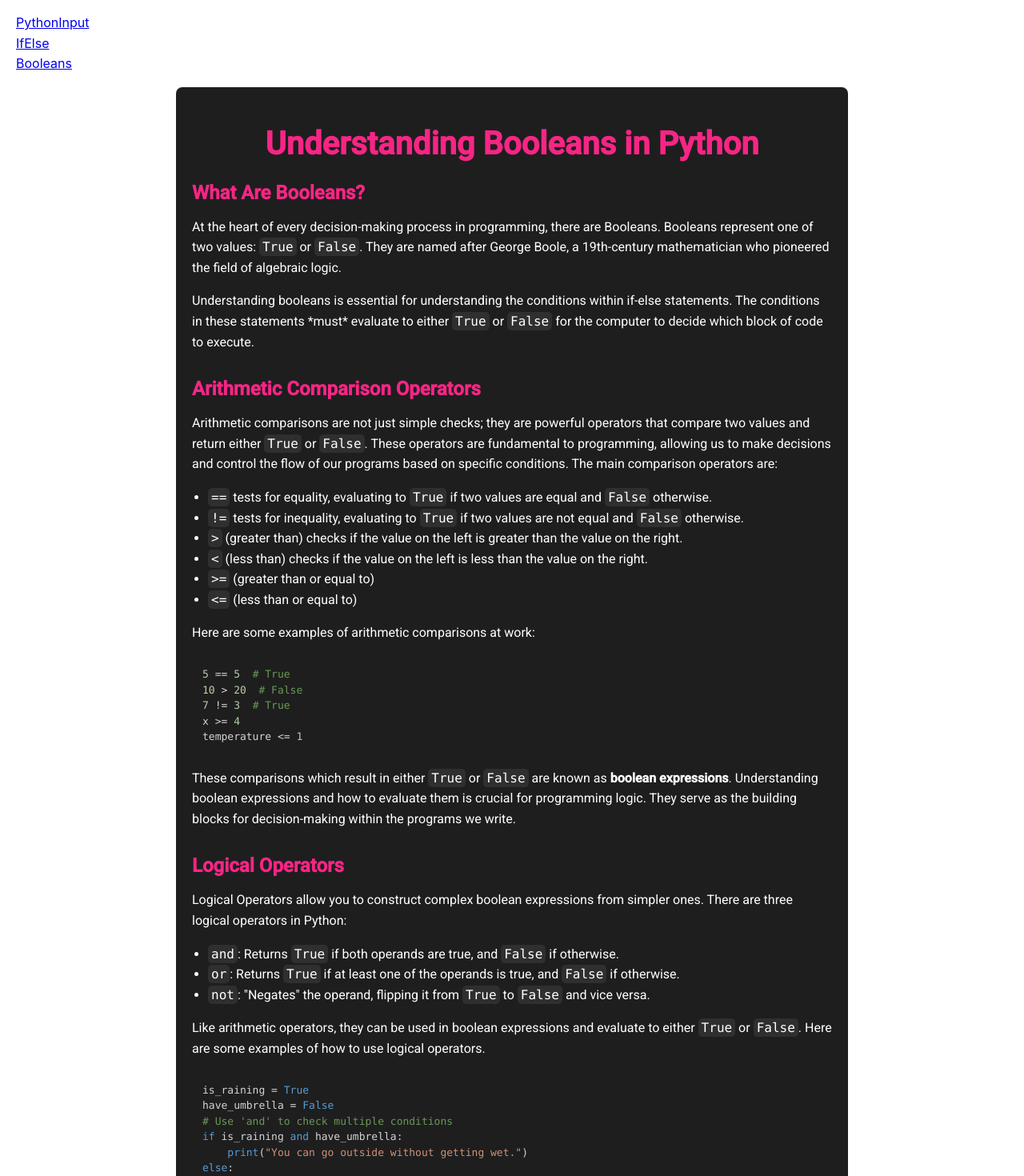
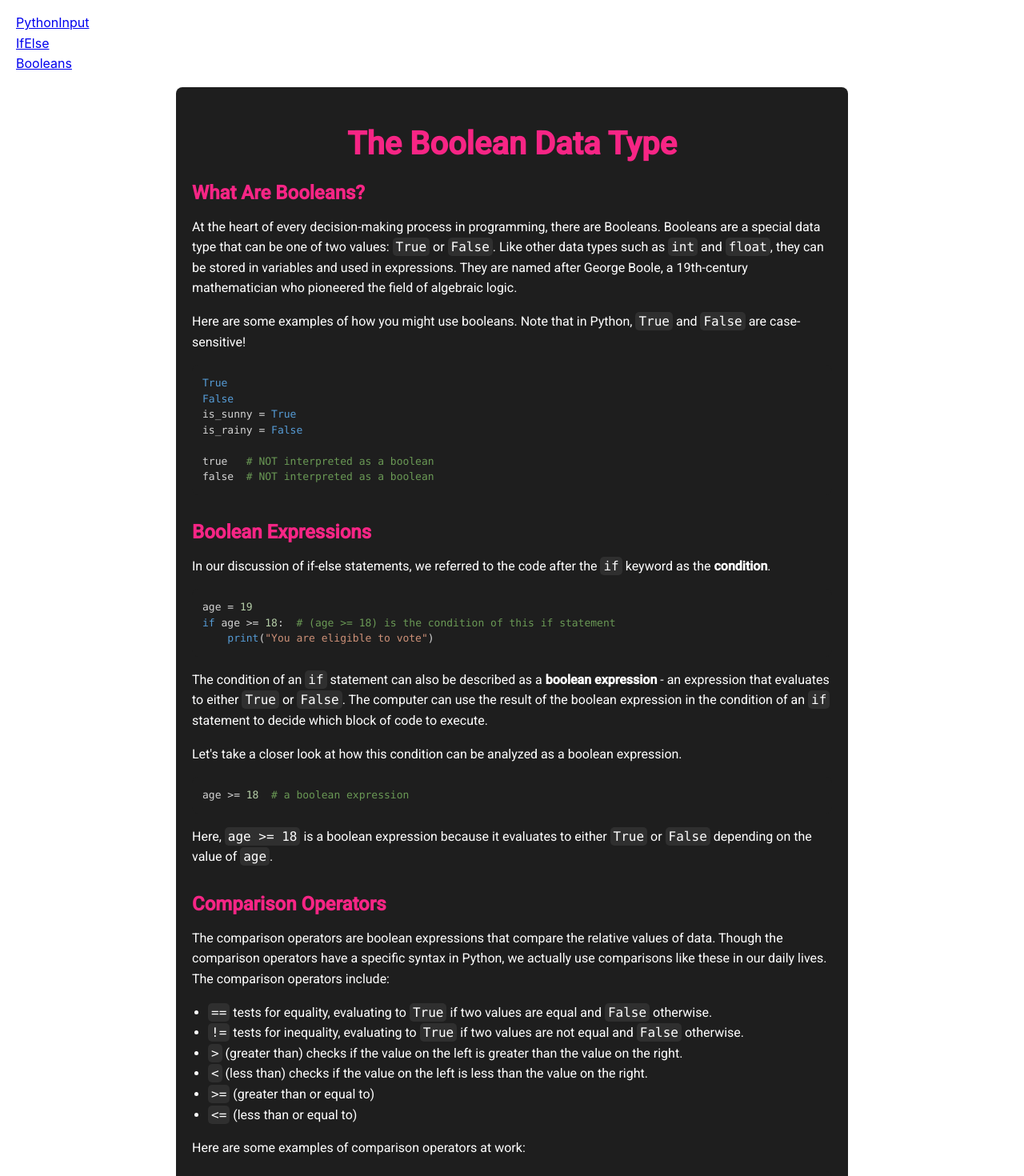
Before and after one commit to lawrluor/code-with-the-pros, a React (Create React App) app: page /booleans in a window 1280 px wide. Shown: the top 1470 px of the page at 80% size. Built offline with nearby package versions, Linux system fonts and the light colour scheme.

Commit message:
Booleans and if-else sections python

```diff
--- a/src/pages/03Booleans.jsx
+++ b/src/pages/03Booleans.jsx
@@ -4,24 +4,45 @@ import CodeBlock from '../components/CodeBlock';
 const Booleans = () => {
     return (
         <div className="lesson-container">
-            <h1>Understanding Booleans in Python</h1>
+            <h1>The Boolean Data Type</h1>
 
             <section>
                 <h2>What Are Booleans?</h2>
                 <p>
-                    At the heart of every decision-making process in programming, there are Booleans. Booleans represent one of two values: <code className="inline">True</code> or <code className="inline">False</code>.
+                    At the heart of every decision-making process in programming, there are Booleans. Booleans are a special data type that can be one of two values: <code className="inline">True</code> or <code className="inline">False</code>. Like other data types such as <code className="inline">int</code> and <code className="inline">float</code>, they can be stored in variables and used in expressions.
 
                     They are named after George Boole, a 19th-century mathematician who pioneered the field of algebraic logic.
                 </p>
 
-                <p>
-                    Understanding booleans is essential for understanding the conditions within if-else statements. The conditions in these statements *must* evaluate to either <code className="inline">True</code> or <code className="inline">False</code> for the computer to decide which block of code to execute.
-                </p>
+                <p>Here are some examples of how you might use booleans. Note that in Python, <code className="inline">True</code> and <code className="inline">False</code> are case-sensitive!</p>
+                <CodeBlock codeString={`True
+False
+is_sunny = True
+is_rainy = False
+
+true   # NOT interpreted as a boolean
+false  # NOT interpreted as a boolean`}></CodeBlock>
+
             </section>
 
             <section>
-                <h2>Arithmetic Comparison Operators</h2>
-                <p>Arithmetic comparisons are not just simple checks; they are powerful operators that compare two values and return either <code className="inline">True</code> or <code className="inline">False</code>. These operators are fundamental to programming, allowing us to make decisions and control the flow of our programs based on specific conditions. The main comparison operators are:</p>
+                <h2>Boolean Expressions</h2>
+
+                <p>In our discussion of if-else statements, we referred to the code after the <code className="inline">if</code> keyword as the <strong>condition</strong>.</p>
+                <CodeBlock codeString={`age = 19
+if age >= 18:  # (age >= 18) is the condition of this if statement
+    print("You are eligible to vote")`}></CodeBlock>
+
+                <p>The condition of an <code className="inline">if</code> statement can also be described as a <strong>boolean expression</strong> - an expression that evaluates to either <code className="inline">True</code> or <code className="inline">False</code>. The computer can use the result of the boolean expression in the condition of an <code className="inline">if</code> statement to decide which block of code to execute.</p>
+                <p>Let's take a closer look at how this condition can be analyzed as a boolean expression.</p>
+                <CodeBlock codeString={`age >= 18  # a boolean expression`}></CodeBlock>
+                <p>Here, <code className="inline">age &gt;= 18</code> is a boolean expression because it evaluates to either <code className="inline">True</code> or <code className="inline">False</code> depending on the value of <code className="inline">age</code>.</p>
+
+            </section>
+
+            <section>
+                <h2>Comparison Operators</h2>
+                <p>The comparison operators are boolean expressions that compare the relative values of data. Though the comparison operators have a specific syntax in Python, we actually use comparisons like these in our daily lives. The comparison operators include:</p>
                 <ul>
                     <li><code className="inline">==</code> tests for equality, evaluating to <code className="inline">True</code> if two values are equal and <code className="inline">False</code> otherwise.</li>
                     <li><code className="inline">!=</code> tests for inequality, evaluating to <code className="inline">True</code> if two values are not equal and <code className="inline">False</code> otherwise.</li>
@@ -30,19 +51,20 @@ const Booleans = () => {
                     <li><code className="inline">&gt;=</code> (greater than or equal to)</li>
                     <li><code className="inline">&lt;=</code> (less than or equal to)</li>
                 </ul>
-                <p>Here are some examples of arithmetic comparisons at work:</p>
-                <CodeBlock codeString={`5 == 5  # True
+
+                <p>Here are some examples of comparison operators at work:</p>
+                <CodeBlock codeString={`5 == 5   # True
 10 > 20  # False
-7 != 3  # True
+7 != 3   # True
 x >= 4
 temperature <= 1
 `} />
-                <p>These comparisons which result in either <code className="inline">True</code> or <code className="inline">False</code> are known as <strong>boolean expressions</strong>. Understanding boolean expressions and how to evaluate them is crucial for programming logic. They serve as the building blocks for decision-making within the programs we write.</p>
+                <p>The comparison operators are not just simple checks; they are powerful operators that compare two values and return either <code className="inline">True</code> or <code className="inline">False</code>. These operators are fundamental to programming, allowing us to make decisions and control the flow of our programs based on specific conditions.</p>
             </section>
 
             <section>
                 <h2>Logical Operators</h2>
-                <p>Logical Operators allow you to construct complex boolean expressions from simpler ones. There are three logical operators in Python:</p>
+                <p>Logical Operators allow you to construct complex boolean expressions from simpler ones. Like arithmetic comparison operators, using them also results in boolean expressions. There are three logical operators in Python:</p>
                 <ul>
                     <li><code className="inline">and</code>: Returns <code className="inline">True</code> if both operands are true, and <code className="inline">False</code> if otherwise.</li>
                     <li><code className="inline">or</code>: Returns <code className="inline">True</code> if at least one of the operands is true, and <code className="inline">False</code> if otherwise.</li>
@@ -160,15 +182,15 @@ bool('')  # False
 bool([1, 2, 3])  # True, because the list is not empty
 bool([])  # False, because the list is empty`} />
                 <p>Why does Python have truthy and falsy values? This feature enables you to write more readable and concise conditions. For example, instead of checking if a list's length is greater than zero to determine if it's not empty, you can directly use the list in a condition. This leverages Python's ability to treat non-empty collections as truthy:</p>
-                <CodeBlock codeString={`my_list = [1, 2, 3]
+                <CodeBlock codeString={`my_list = [1, 2, 3]  # truthy value
 if my_list:
-    print("The list is not empty!")  # This will execute`} />
+    print("The line of code will execute")
+
+x = 0  # falsy value
+if x:
+    print("This line of code will not execute")
+            `} />
                 <p>Understanding truthy and falsy values is crucial for effectively controlling the flow of your programs and writing Pythonic code that is both clear and concise.</p>
-            </section>
-
-            <section>
-                <h2>Putting It All Together</h2>
-                <p>Mastering the use of Booleans and arithmetic comparisons is essential for programming. They help your code make decisions and react differently under various circumstances, enhancing your applications' dynamism and responsiveness.</p>
             </section>
         </div>
     );
--- a/src/pages/04IfElse.jsx
+++ b/src/pages/04IfElse.jsx
@@ -4,11 +4,11 @@ import CodeBlock from '../components/CodeBlock';
 const IfElse = () => {
     return (
         <div className="lesson-container">
-            <h1>If-Else Statements in Python</h1>
+            <h1>Conditional (If-Else) Statementn</h1>
 
             <section>
                 <h2>Making Decisions</h2>
-                <p>Up to this point, your Python code has followed one path from start to finish. But what if you want your program to make decisions based on user input or other conditions? That's where <code class="inline">if-else</code> statements come in.</p>
+                <p>Up to this point, your Python code has followed one path from start to finish. But what if you want your program to make decisions based on user input or specific conditions? That's where <code class="inline">if-else</code> statements come in.</p>
                 <p>Consider writing a program that acts as a virtual assistant for planning your day. Without <code class="inline">if-else</code> statements, it might always suggest reading a book, regardless of the weather outside. By using <code class="inline">if-else</code> logic, the program can make a more suitable suggestion: if it's raining, it suggests staying in to read a book; else, if it's sunny, it suggests going for a walk. This way, <code class="inline">if-else</code> statements empower your program to offer choices that adapt to changing conditions, making it smarter and more responsive to your needs.</p>
             </section>
 
@@ -96,7 +96,7 @@ if age >= 18:
             <section>
                 <h2>Nested <code class="inline">if</code> Statements in Python</h2>
                 <p>Nested <code class="inline">if</code> statements are <code class="inline">if</code> statements within <code class="inline">if</code> statements.</p>
-                <p>Think of nested <code class="inline">if</code> statements in Python like a map or a flowchart. Imagine you're at an intersection in a maze, and each decision you make takes you down a different path. That's what these statements do in your code. Each <code class="inline">if</code> statement is like coming to a new intersection and having to decide which way to go based on specific conditions. When you add more <code class="inline">if</code> statements inside each other, it's like adding more turns to the map, making the journey through your code more interesting and complex.</p>
+                <p>Think of nested <code class="inline">if</code> statements in Python like a map or a flowchart. Imagine you're at an intersection in a maze, and each decision you make takes you down a different path. That's what these statements do in your code. Each <code class="inline">if</code> statement is like coming to a new intersection and having to decide which way to go based on specific conditions, and the way you got there was dependent on decisions you made earlier in the maze. When you add more <code class="inline">if</code> statements inside each other, it's like adding more turns to the map, making the journey through your code more interesting and complex.</p>
                 <p>Here's an example of a nested <code class="inline">if</code> statement in action:</p>
                 <CodeBlock codeString={`age = 19
 registered_voter = True
```
